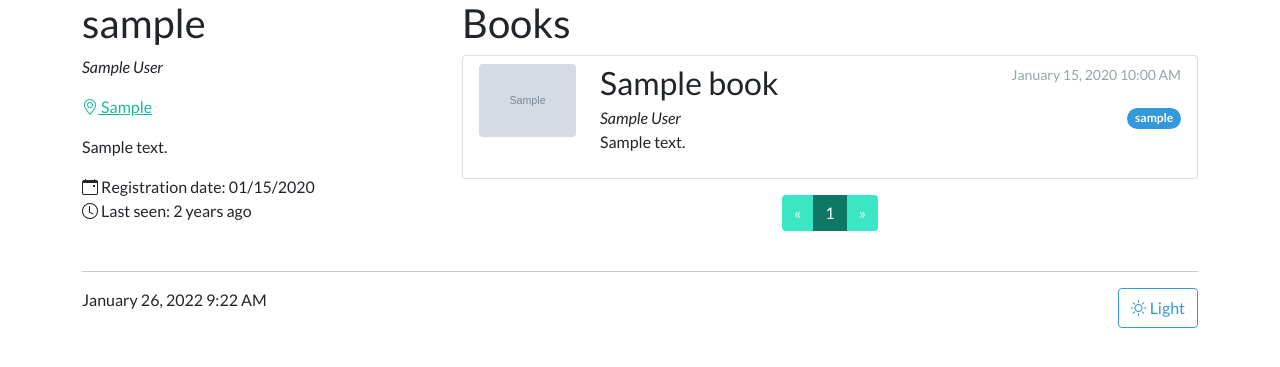
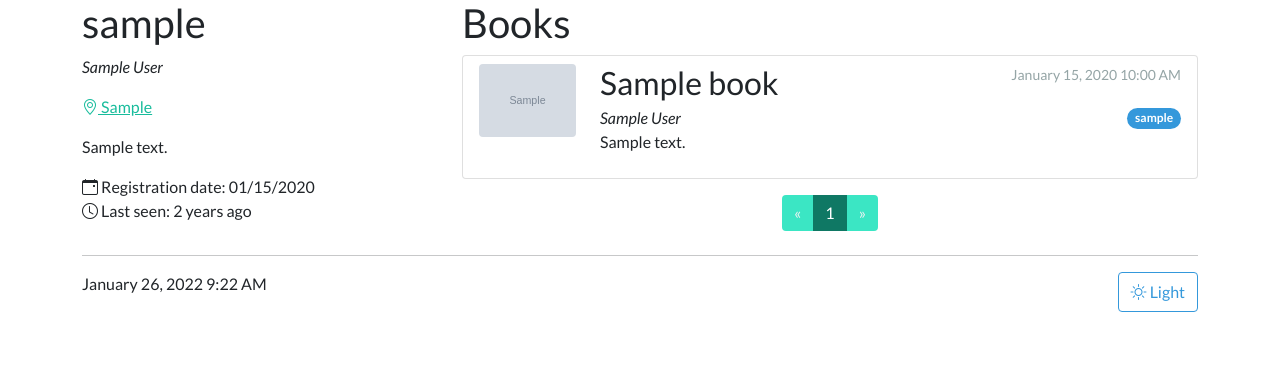
Before and after one commit to matbocz/bookorganizer, a Flask app: a page that uses app/templates/user.html in a window 1280 px wide. Shown: the part 89-456 px from the top of the page. Run offline with Flask 2, Linux system fonts and the light colour scheme; tables that the repository leaves empty hold one stand-in row (values such as "Sample post"); grey boxes marked "Sample" are stand-in pictures; some libraries are stand-ins or nearby versions.

Commit message:
Remove mb-3 class from row div tag in user template

```diff
--- a/app/templates/user.html
+++ b/app/templates/user.html
@@ -4,7 +4,7 @@
 {% block title %}Bookorganizer - {{ user.username }}{% endblock %}
 
 {% block content %}
-<div class="row mb-3">
+<div class="row">
     <!-- User info column -->
     <div class="col-sm-4 mb-3">
         <!-- Username -->
```
